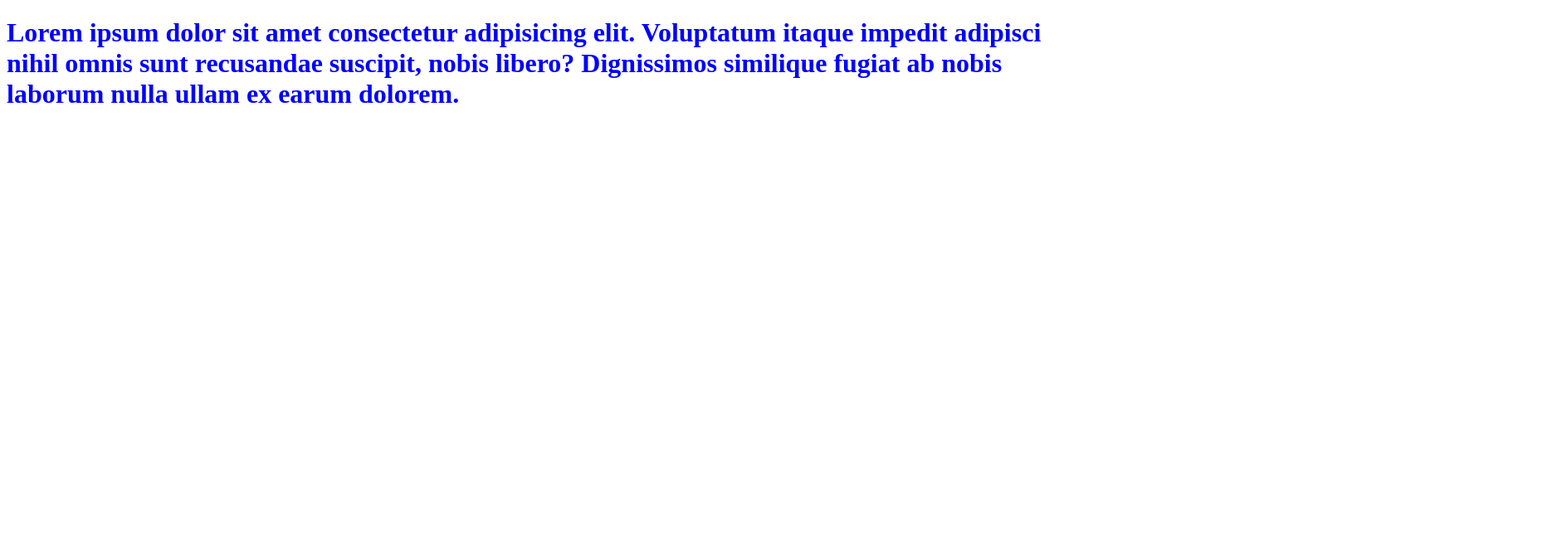
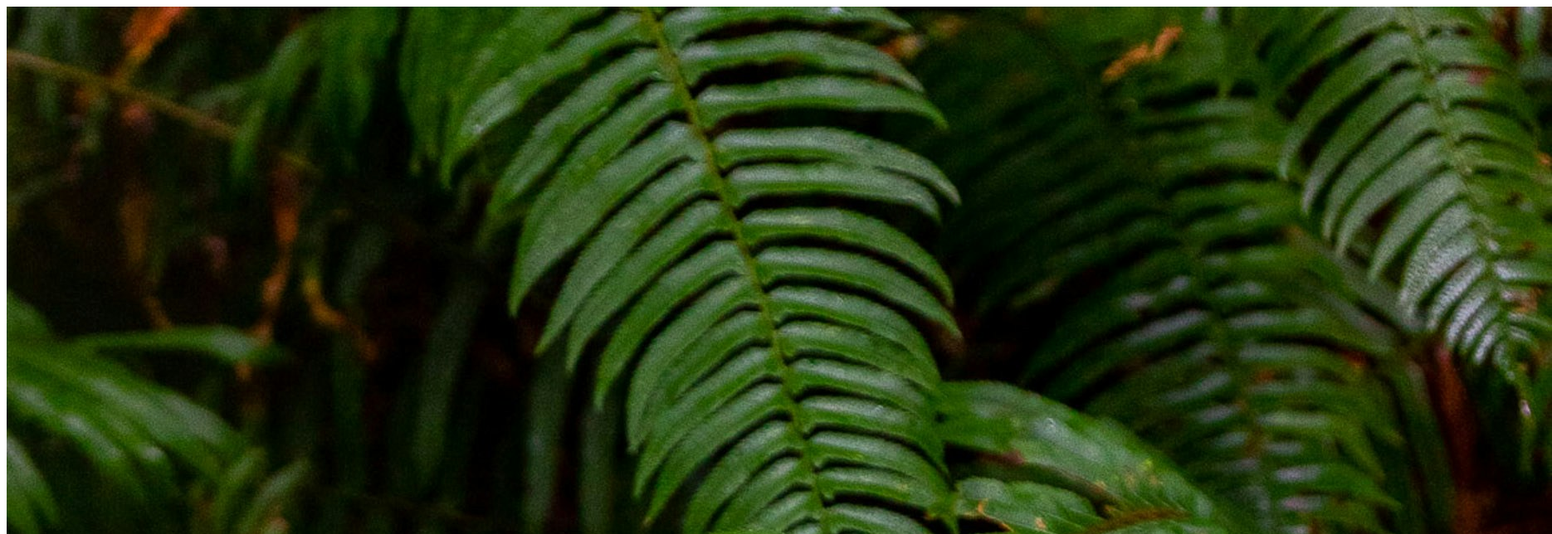
Before and after one commit to fab44-cloud/sign-up-form, a plain HTML site: page index.html in a window 1280 px wide. Shown: the top 644 px of the page at 83% size, 1870 px wide, since content can reach past the window. Drawn offline with Linux system fonts and the light colour scheme.

Commit message:
Add link for leaves image

```diff
--- a/index.html
+++ b/index.html
@@ -7,6 +7,7 @@
     <link rel="stylesheet" href="styles.css" />
   </head>
   <body>
+    <img src="images/leaves.jpg" alt="" />
     <h1>
       Lorem ipsum dolor sit amet consectetur adipisicing elit. Voluptatum itaque
       impedit adipisci nihil omnis sunt recusandae suscipit, nobis libero?
```
